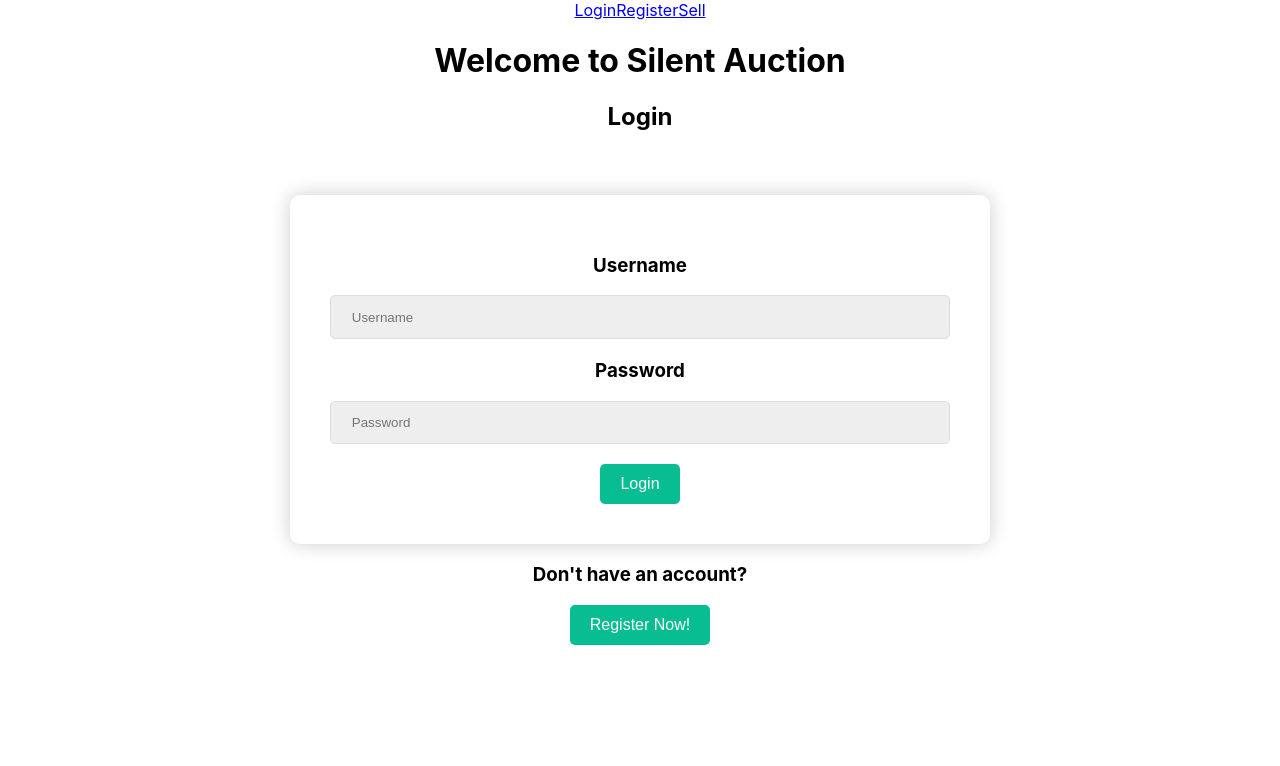
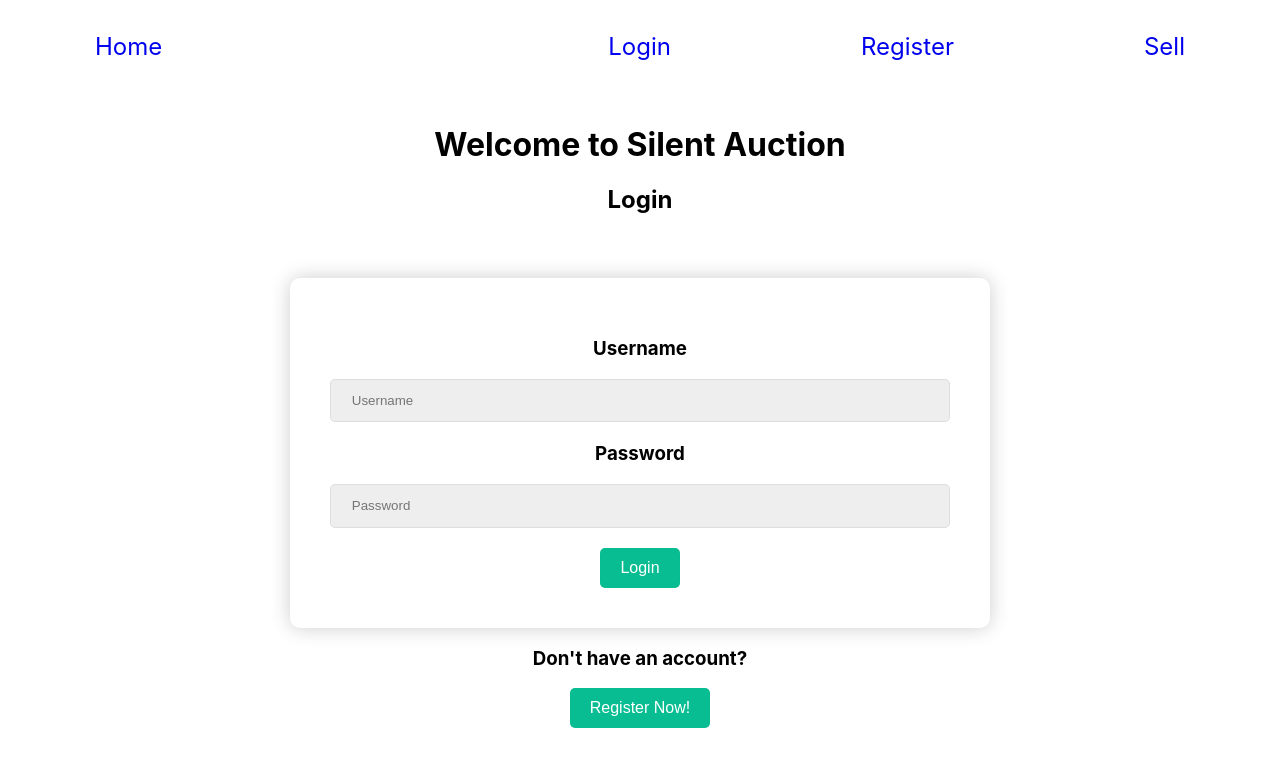
Before and after one commit to DistortedAxiom/silent-auction-frontend, a React (Create React App) app in the folder app/: page / in a window 1280 px wide. Shown: the top 766 px of the page. Built offline with nearby package versions, Linux system fonts and the light colour scheme.

Commit message:
added some styling to navigation bar

```diff
--- a/app/src/App.css
+++ b/app/src/App.css
@@ -13,15 +13,9 @@
     }
   }
 
-  .App-header {
-    background-color: #282c34;
-    min-height: 100vh;
-    display: flex;
-    flex-direction: column;
-    align-items: center;
-    justify-content: center;
-    font-size: calc(10px + 2vmin);
-    color: white;
+  header {
+    margin-top: 2rem;
+    margin-bottom: 4rem;
   }
 
   .App-link {
--- a/app/src/App.js
+++ b/app/src/App.js
@@ -19,7 +19,6 @@ function App() {
       <Route path="/signup">
         <SignUp />
       </Route>
-
       <Route path="/sellerform">
         <SellerForm />
       </Route>
--- /dev/null
+++ b/app/src/components/Navigation.css
@@ -0,0 +1,20 @@
+.nav-bar {
+    width: 100%;
+    display: flex;
+    justify-content: space-around;
+    flex-wrap: wrap;
+}
+
+.home-link-container {
+    padding-right: 20vw;
+}
+
+.home-link {
+    text-decoration: none;
+    font-size: 1.5rem;
+}
+
+.nav-item {
+    text-decoration: none;
+    font-size: 1.5rem;
+}
--- a/app/src/components/Navigation.js
+++ b/app/src/components/Navigation.js
@@ -1,14 +1,17 @@
 import React from 'react';
 import {Link} from 'react-router-dom';
-import '../App.css';
+import './Navigation.css'
 
 export default function Navigation() {
 
     return (
-        <nav>
-            <Link to="/">Login</Link>
-            <Link to="/signup">Register</Link>
-            <Link to="/sellerform">Sell</Link>
+        <nav className="nav-bar">
+            <div className="home-link-container">
+                <a href='https://auctionable.netlify.app/' className="home-link">Home</a>
+            </div>
+            <Link to="/" className="nav-item">Login</Link>
+            <Link to="/signup" className="nav-item">Register</Link>
+            <Link to="/sellerform" className="nav-item">Sell</Link>
         </nav>
     )
 
```
